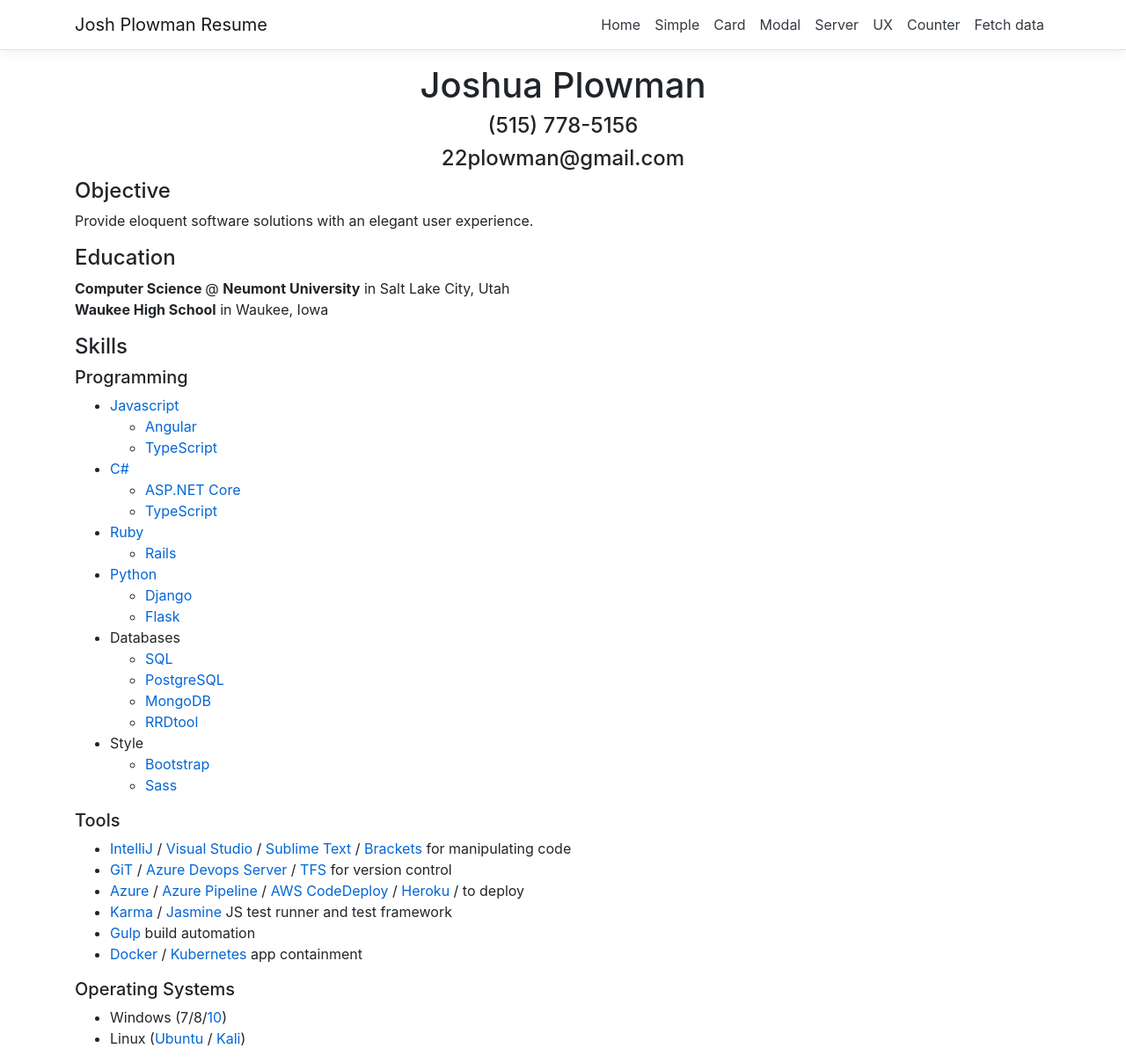
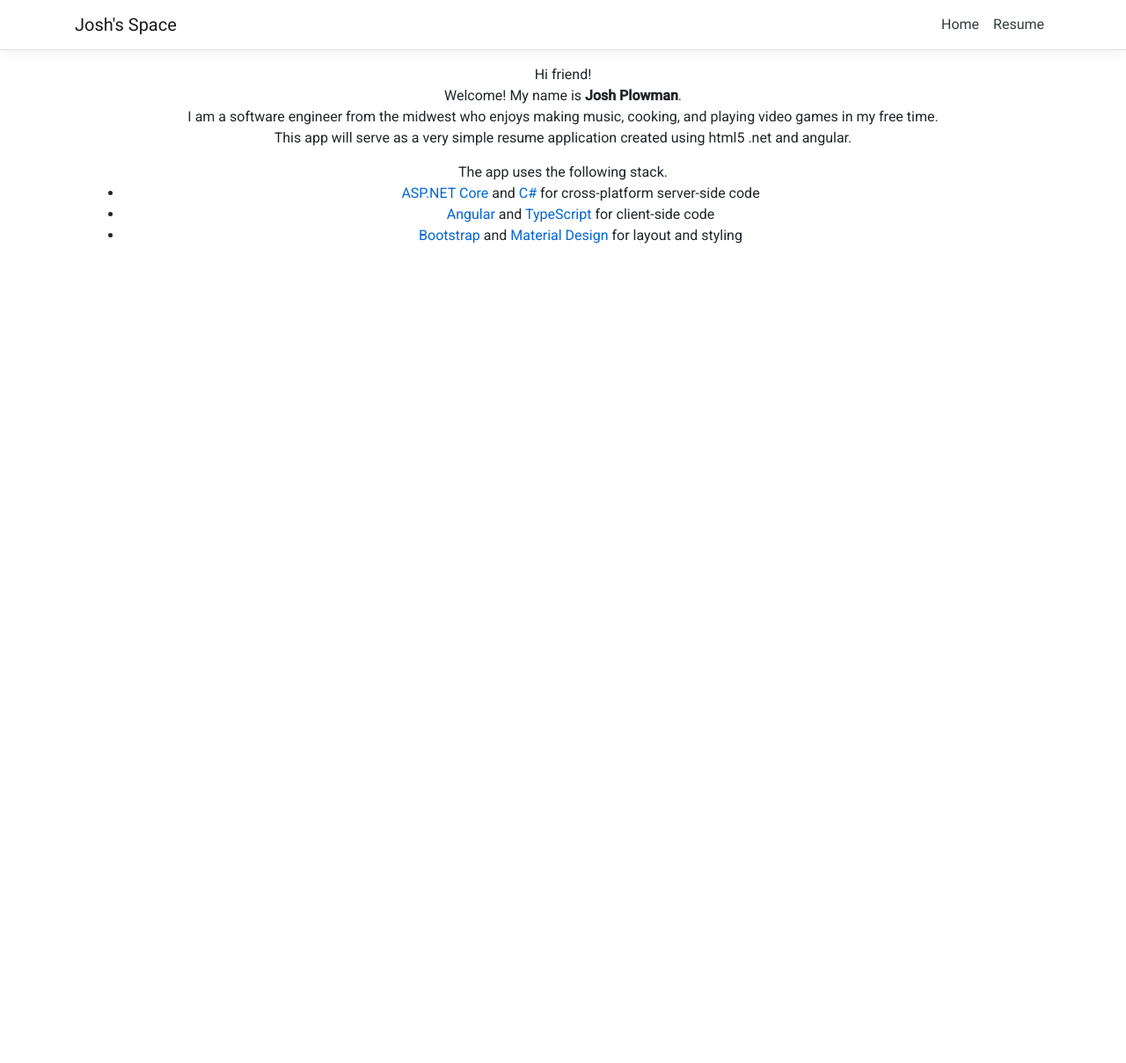
Before and after one commit to joshplow/Josh-Plowman-Resume, an Angular app in the folder JoshPlowmanResume/ClientApp/: page / in a window 1280 px wide. Shown: the whole page at 88% size. After the commit the page ends 800 px from the top, so only its background shows below. Built offline with nearby package versions, Linux system fonts and the light colour scheme.

Commit message:
cleaned up home page, commented out dead nav links, added work experience section to simple resume html

```diff
--- a/JoshPlowmanResume/ClientApp/src/app/app.server.module.ts
+++ b/JoshPlowmanResume/ClientApp/src/app/app.server.module.ts
@@ -4,6 +4,7 @@
 import { AppComponent } from './app.component';
 import { AppModule } from './app.module';
 
+
 @NgModule({
     imports: [AppModule, ServerModule, ModuleMapLoaderModule],
     bootstrap: [AppComponent]
--- a/JoshPlowmanResume/ClientApp/src/app/home/home.component.html
+++ b/JoshPlowmanResume/ClientApp/src/app/home/home.component.html
@@ -1,157 +1,25 @@
-<div class="text-center">
-  <h1>Joshua Plowman</h1>
-  <h4>(515) 778-5156</h4>
-  <h4>22plowman@gmail.com</h4>
-</div>
+<div class="
+     text-center
+     aboutMe
+     ">
 
-<div class="objectiveSection">
-  <h4 class="">Objective</h4>
-  <p>
-    Provide eloquent software solutions with an elegant user experience.
-  </p>
-</div>
+    Hi friend!
+    <br />
+    Welcome! My name is <b>Josh Plowman</b>.
+    <br />
+    I am a software engineer from the midwest who enjoys making music, cooking, and playing video games in my free time.
+    <br />
+    This app will serve as a very simple resume application created using html5 .net and angular.
+    <br />
 
-<div class="educationSection">
-  <h4>Education</h4>
-  <p>
-    <b>Computer Science </b> @ <b>Neumont University</b> in Salt Lake City, Utah
-    <br />
-    <b>Waukee High School</b> in Waukee, Iowa
-  </p>
-</div>
-
-<div class="skillsSection">
-  <h4>Skills</h4>
-  <h5>
-    Programming
-  </h5>
-  <ul>
-
-    <li>
-      <a href='https://www.javascript.com/'>Javascript</a>
+    <div class="stackUsed" style="padding:15px;">
+      The app uses the following stack.
+      <br />
       <ul>
-        <li>
-          <a href='https://angular.io/'>Angular</a>
-        </li>
-        <li>
-          <a href='http://www.typescriptlang.org/'>TypeScript</a>
-        </li>
+        <li><a href='https://get.asp.net/'>ASP.NET Core</a> and <a href='https://msdn.microsoft.com/en-us/library/67ef8sbd.aspx'>C#</a> for cross-platform server-side code</li>
+        <li><a href='https://angular.io/'>Angular</a> and <a href='http://www.typescriptlang.org/'>TypeScript</a> for client-side code</li>
+        <li><a href='http://getbootstrap.com/'>Bootstrap</a> and <a href="https://material.io/design/">Material Design</a> for layout and styling</li>
       </ul>
-    </li>
-
-    <li>
-      <a href='https://msdn.microsoft.com/en-us/library/67ef8sbd.aspx'>C#</a>
-      <ul>
-        <li>
-          <a href='https://get.asp.net/'>ASP.NET Core</a>
-        </li>
-        <li>
-          <a href='http://www.typescriptlang.org/'>TypeScript</a>
-        </li>
-      </ul>
-    </li>
-
-    <li>
-      <a href='https://www.ruby-lang.org/en/'>Ruby</a>
-      <ul>
-        <li>
-          <a href='https://rubyonrails.org/'>Rails</a>
-        </li>
-      </ul>
-    </li>
-
-    <li>
-      <a href="https://www.python.org/">Python</a>
-      <ul>
-        <li>
-          <a href='https://www.djangoproject.com/'>Django</a>
-        </li>
-        <li>
-          <a href='https://www.fullstackpython.com/flask.html'>Flask</a>
-        </li>
-      </ul>
-    </li>
-
-    <li>
-      Databases
-      <ul>
-        <li>
-          <a href='https://www.infoworld.com/article/3219795/what-is-sql-the-first-language-of-data-analysis.html'>SQL</a>
-        </li>
-        <li>
-          <a href='https://www.postgresql.org/'>PostgreSQL</a>
-        </li>
-        <li>
-          <a href='https://www.mongodb.com/'>MongoDB</a>
-        </li>
-        <li>
-          <a href='https://oss.oetiker.ch/rrdtool/'>RRDtool</a>
-        </li>
-      </ul>
-    </li>
-
-    <li>
-      Style
-      <ul>
-        <li>
-          <a href='http://getbootstrap.com/'>Bootstrap</a>
-        </li>
-        <li>
-          <a href='https://sass-lang.com/'>Sass</a>
-        </li>
-      </ul>
-    </li>
-  </ul>
-
-  <h5>
-    Tools
-  </h5>
-  <ul>
-    <li>
-      <a href='https://get.asp.net/'>IntelliJ</a> /
-      <a href='https://visualstudio.microsoft.com/vs/'>Visual Studio</a> /
-      <a href='https://www.sublimetext.com/'>Sublime Text</a> /
-      <a href='http://brackets.io/'>Brackets</a>
-      for manipulating code
-    </li>
-    <li>
-      <a href='http://getbootstrap.com/'>GiT</a> /
-      <a href='https://azure.microsoft.com/en-us/services/devops/server/'>Azure Devops Server</a> /
-      <a href='https://www.microsoft.com/en-us/download/details.aspx?id=48259'>TFS</a>
-      for version control
-    </li>
-    <li>
-      <a href='https://sass-lang.com/'>Azure</a> /
-      <a href='https://sass-lang.com/'>Azure Pipeline</a> /
-      <a href='https://aws.amazon.com/codedeploy/?hp=tile&so-exp=below'>AWS CodeDeploy</a> /
-      <a href='https://heroku.com/'>Heroku</a> /
-      to deploy
-    </li>
-    <li>
-      <a href='https://karma-runner.github.io/latest/index.html'>Karma</a> /
-      <a href='https://jasmine.github.io/'>Jasmine</a>
-      JS test runner and test framework
-    </li>
-    <li>
-      <a href='https://gulpjs.com/'>Gulp</a> build automation
-    </li>
-    <li>
-      <a href='https://www.docker.com/'>Docker</a> /
-      <a href='https://kubernetes.io/'>Kubernetes</a>
-      app containment
-    </li>
-  </ul>
-
-  <h5>
-    Operating Systems
-  </h5>
-  <ul>
-    <li>
-      Windows (7/8/<a href='https://www.microsoft.com/en-us/windows/features'>10</a>)
-    </li>
-    <li>
-      Linux (<a href='https://ubuntu.com/'>Ubuntu</a> / <a href='https://www.kali.org/'>Kali</a>)
-    </li>
-  </ul>
+    </div>
 
 </div>
--- a/JoshPlowmanResume/ClientApp/src/app/home/home.component.ts
+++ b/JoshPlowmanResume/ClientApp/src/app/home/home.component.ts
@@ -1,4 +1,5 @@
 import { Component } from '@angular/core';
+import { MatCardModule } from '@angular/material/card';
 
 @Component({
   selector: 'app-home',
--- a/JoshPlowmanResume/ClientApp/src/app/nav-menu/nav-menu.component.html
+++ b/JoshPlowmanResume/ClientApp/src/app/nav-menu/nav-menu.component.html
@@ -3,7 +3,7 @@
     class="navbar navbar-expand-sm navbar-toggleable-sm navbar-light bg-white border-bottom box-shadow mb-3"
   >
     <div class="container">
-      <a class="navbar-brand" [routerLink]="['/']">Josh Plowman Resume</a>
+      <a class="navbar-brand" [routerLink]="['/']">Josh's Space</a>
       <button
         class="navbar-toggler"
         type="button"
@@ -26,8 +26,9 @@
             <a class="nav-link text-dark" [routerLink]="['/']">Home</a>
           </li>
           <li class="nav-item" [routerLinkActive]="['link-active']">
-            <a class="nav-link text-dark" [routerLink]="['/simple-resume']">Simple</a>
+            <a class="nav-link text-dark" [routerLink]="['/resume']">Resume</a>
           </li>
+          <!--
   <li class="nav-item" [routerLinkActive]="['link-active']">
     <a class="nav-link text-dark" [routerLink]="['/card-resume']">Card</a>
   </li>
@@ -46,6 +47,7 @@
   <li class="nav-item" [routerLinkActive]="['link-active']">
     <a class="nav-link text-dark" [routerLink]="['/fetch-data']">Fetch data</a>
   </li>
+    -->
         </ul>
       </div>
     </div>
--- a/JoshPlowmanResume/ClientApp/src/app/simple-resume/simple-resume.component.html
+++ b/JoshPlowmanResume/ClientApp/src/app/simple-resume/simple-resume.component.html
@@ -102,16 +102,16 @@
     </ul>
   </ul>
 
-  <h5>
+  <h4>
     Tools
-  </h5>
+  </h4>
   <ul>
 
     <li>
       IDE
       <ul>
         <li>
-          <a href='https://get.asp.net/'>IntelliJ</a>
+          <a href='https://www.jetbrains.com/idea/'>IntelliJ</a>
         </li>
         <li>
           <a href='https://visualstudio.microsoft.com/vs/'>Visual Studio</a>
@@ -185,9 +185,9 @@
   </ul>
 
 
-  <h5>
+  <h4>
     Operating Systems
-  </h5>
+  </h4>
   <ul>
     <li>
       Windows (7/8/<a href='https://www.microsoft.com/en-us/windows/features'>10</a>)
@@ -197,4 +197,136 @@
     </li>
   </ul>
 
+  <div class="workExperienceSection" style="padding:10px;">
+    <h4>
+      Work Experience
+    </h4>
+    <div class="sfgSection">
+      <p>
+        <b>Software Analyst 2 </b>
+        <br />
+        Sammons Financial Group
+      </p>
+      <ul>
+        <li>
+          Analyze web ecosystem and develop solutions to improve user and developer experiences while also meeting business needs
+        </li>
+        <li>
+          Collaborate in an enterprise environment to facilitate work between teams that enhances application ecosystem as a whole
+        </li>
+        <li>
+          Analyze code and support the design and documentation of updates to legacy and startup applications utilized by apps supported through the web enchancements team.
+        </li>
+        <li>
+          Create automation tools for web applications using javascript and stored procedures
+        </li>
+        <li>
+          Worked in an evolving agile setting; the company allowed different teams to define what agile meant to them and how it would work for their team.
+        </li>
+        <li>
+          Created TDD documentation and testbeds for my team to accelerate the TDD process. Quickly became the expert for our team and cut down the work required to run shallow tests significantly.
+        </li>
+        <li>
+          Used tools such as gulp, kubernetes and docker to maintain continuous delivery and grunt to run tests, minification, and style check on build - this allowed us to keep our git branch clean before a commit could be made and provided the team with confidence during deployment.
+        </li>
+        <li>
+          Languages used most frequently were Angular & .net. Secondary languages used were java spring, sql, sass. IDE most used was intelliJ.
+        </li>
+        <li>
+          Improvement of support functions to better adress the needs of our web team. This included working with onsite and offsite support teams to better triage our customer's issues. Working with them and defining each other's needs created a faster turn around due to our clients providing more useful information about their issue.
+        </li>
+      </ul>
     </div>
+
+    <div class="qciSection">
+      <p>
+        <b>Software Consultant</b>
+        <br />
+        Quality Consulting Inc.
+      </p>
+      <ul>
+        <li>
+          Developed solutions for multiple projects using Angular, .NET, CSS, UWP, bootstrap
+        </li>
+        <li>
+          Collaborated in a development center in an Agile team providing consultation on multiple projects
+        </li>
+        <li>
+          Provide solutions to improve front-end experience and work closely with clients and Quality Assurance
+        </li>
+        <li>
+          The company is mostly a .net shop so tech stack was usually .net backend and angular frontend on the newer projects. Webforms on the older projects.
+        </li>
+      </ul>
+    </div>
+
+    <div class="ecfSection">
+      <p>
+        <b>Vulnerability and Penetration Tester</b>
+        <br />
+        Ecfirst
+      </p>
+      <ul>
+        <li>
+          Responsible for conducting vulnerability assessments on web applications, assisting with penetration tests and finding fixes for vulnerabilities to present to a client
+        </li>
+        <li>
+          Followed HIPA standards and practiced ethical hacking procedures.
+        </li>
+        <li>
+          Used tools such as Amazon AWS, Burp, Nexpose, Kali, VMware, Putty, Python
+        </li>
+        <li>
+          Worked remotely and collaborated with off-site team members, we would run scans externally before an internal exam. Any vulnerability we deemed as high risk was cataloged and then explained to our client, along with tips on how to fix the issue.
+        </li>
+        <li>
+          Used AWS and Kali Linux to assist with vulnerability scans and differentiated between false flags and actual vulnerabilities.
+        </li>
+      </ul>
+    </div>
+
+    <div class="ippSection">
+      <p>
+        <b>Software Developer</b>
+        <br />
+        IP Pathways
+      </p>
+      <ul>
+        <li>
+          Responsible for the design and implementation of a customer portal that allows users to monitor their bandwidth traffic
+        </li>
+        <li>
+          Used tools such as Ruby on Rails, Angular, .net, CSS, Bootstrap, MS SQL Server 2008, GiT, Heroku, RRD Tool
+        </li>
+        <li>
+          Met weekly with VP and CTO to review progress, also set them up with a version control system (GiT) and deployed on heroku so they could view the app in-development
+        </li>
+        <li>
+          Occasionally acted as a software consultant for clientelle, advising them on technical matters.
+        </li>
+      </ul>
+    </div>
+
+    <div class="catSection">
+      <p>
+        <b>Java Developer</b>
+        <br />
+        Caterpillar
+      </p>
+      <ul>
+        <li>
+          Worked as a Java Developer in the Systems Diagnostics team creating utility plug-ins for a program used to create diagnostics that notified a customer when a product required maintenance
+        </li>
+        <li>
+          Used tools such as Python, Java, Eclipse, GiT, PuTTy, MySQL on a Windows 7 OS
+        </li>
+        <li>
+          Diagnosed, troubleshot, and repaired complex legacy bugs. Most of which were 10+ years old
+        </li>
+        <li>
+          Collaborated with the in-house client and a manager to design and implement software to meet the needs of the systems diagnostics team
+        </li>
+      </ul>
+    </div>
+
+  </div>
--- a/JoshPlowmanResume/ClientApp/src/index.html
+++ b/JoshPlowmanResume/ClientApp/src/index.html
@@ -7,7 +7,9 @@
 
     <meta name="viewport" content="width=device-width, initial-scale=1" />
     <link rel="icon" type="image/x-icon" href="favicon.ico" />
-  </head>
+      <link href="https://fonts.googleapis.com/css?family=Roboto:300,400,500&display=swap" rel="stylesheet">
+    <link href="https://fonts.googleapis.com/icon?family=Material+Icons" rel="stylesheet">
+</head>
   <body>
     <app-root>Loading...</app-root>
   </body>
--- a/JoshPlowmanResume/ClientApp/src/main.ts
+++ b/JoshPlowmanResume/ClientApp/src/main.ts
@@ -1,3 +1,4 @@
+import 'hammerjs';
 import { enableProdMode } from '@angular/core';
 import { platformBrowserDynamic } from '@angular/platform-browser-dynamic';
 
--- a/JoshPlowmanResume/ClientApp/src/styles.css
+++ b/JoshPlowmanResume/ClientApp/src/styles.css
@@ -14,3 +14,6 @@
   background-color: #1b6ec2;
   border-color: #1861ac;
 }
+
+html, body { height: 100%; }
+body { margin: 0; font-family: Roboto, "Helvetica Neue", sans-serif; }
```
Also changed, not shown: JoshPlowmanResume/ClientApp/src/app/app.module.ts (+8 -4 lines). Lines whose indentation alone changed are shown as unchanged.
